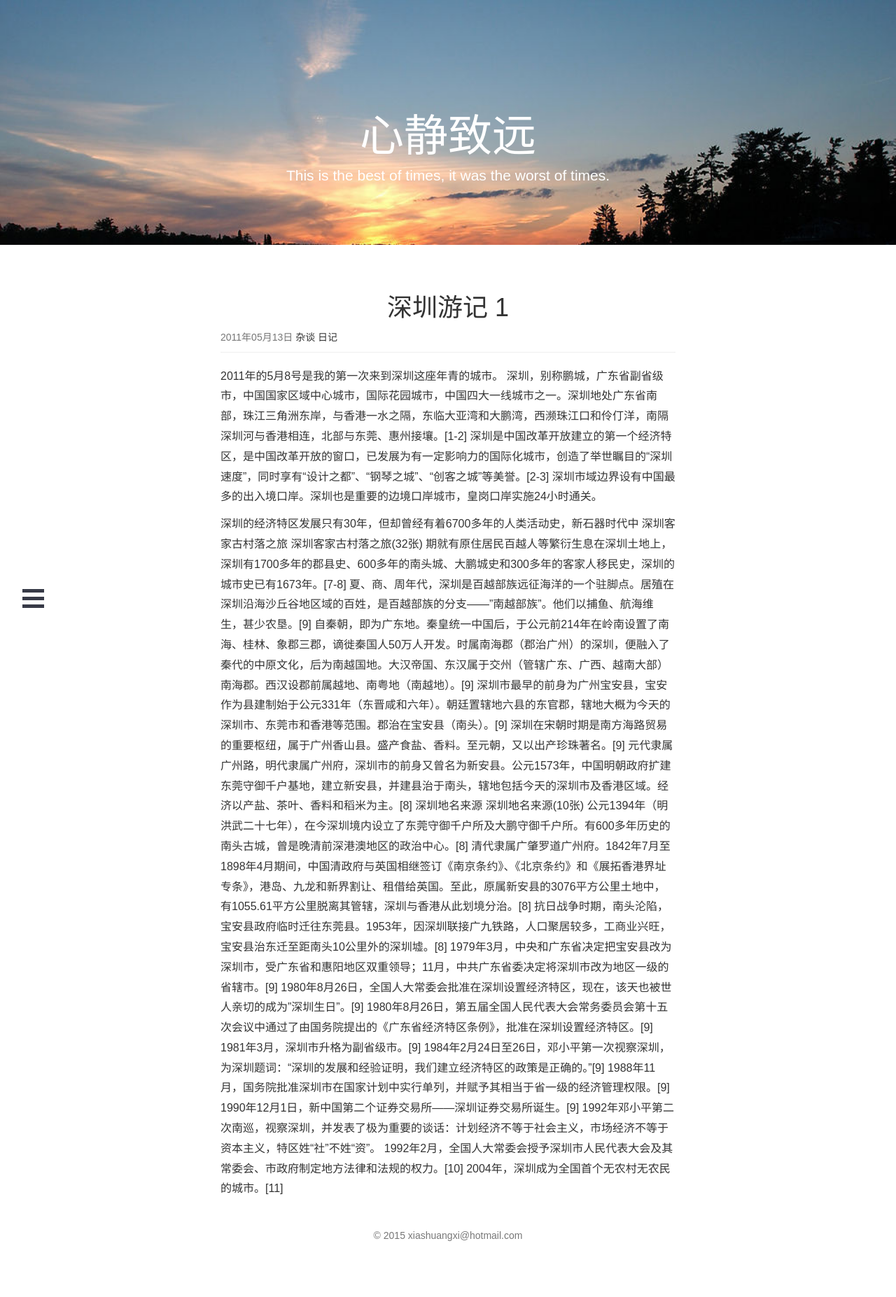
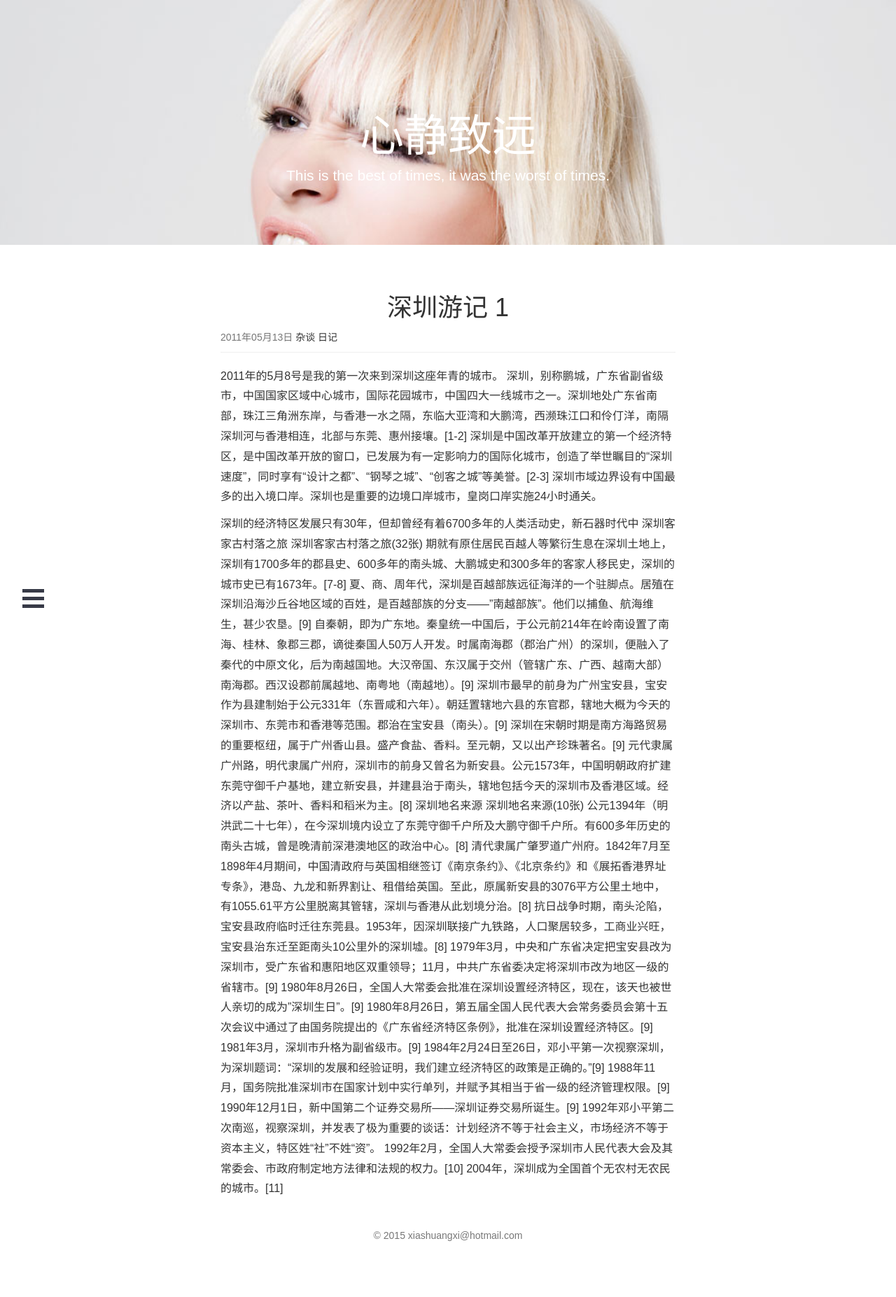
Before and after one commit to jinchangle/xiashuangxi.github.io, a Jekyll site: the page built from _posts/article/2011-05-13-diary-shengzheng-1.md, in a window 1280 px wide. Shown: the whole page at 70% size. Built offline with Jekyll 4.4.1, drawn with Linux system fonts in a browser that asks for light colours; nearby versions of some CDN libraries; comment, search, counter and statistics services are not loaded.

Commit message:
Please enter the commit message for your changes. Lines starting  with '' will be ignored, and an empty message aborts the commit.  On branch master  Your branch is up-to-date with 'origin/master'.
 Changes to be committed:
	modified:   _posts/article/2011-05-13-diary-shengzheng-1.md
	new file:   images/diary.jpg

```diff
--- a/_posts/article/2011-05-13-diary-shengzheng-1.md
+++ b/_posts/article/2011-05-13-diary-shengzheng-1.md
@@ -4,6 +4,7 @@ title: "深圳游记 1"
 date: 2011-05-13 10:55
 tag: [杂谈,日记]
 category: [随记]
+image: diary.jpg
 ---
 2011年的5月8号是我的第一次来到深圳这座年青的城市。
 深圳，别称鹏城，广东省副省级市，中国国家区域中心城市，国际花园城市，中国四大一线城市之一。深圳地处广东省南部，珠江三角洲东岸，与香港一水之隔，东临大亚湾和大鹏湾，西濒珠江口和伶仃洋，南隔深圳河与香港相连，北部与东莞、惠州接壤。[1-2]
```
Also changed, not shown: images/diary.jpg (added).
